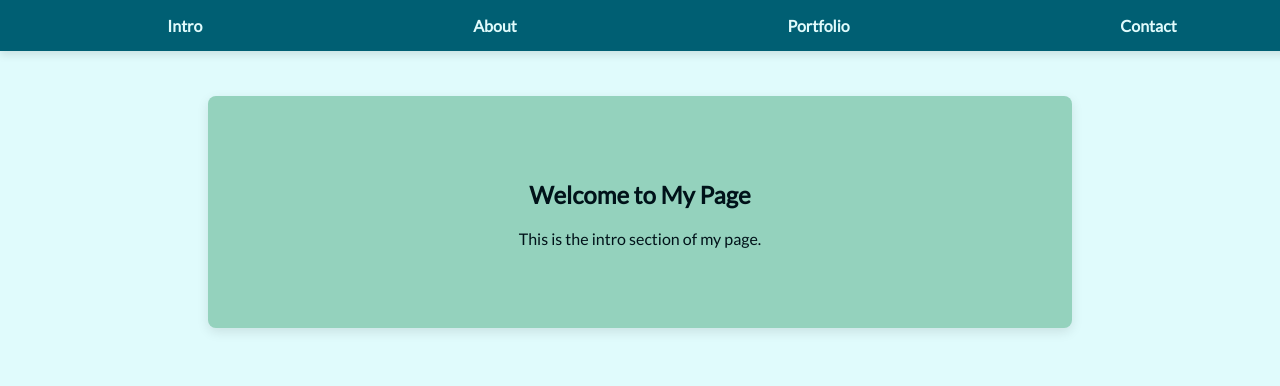
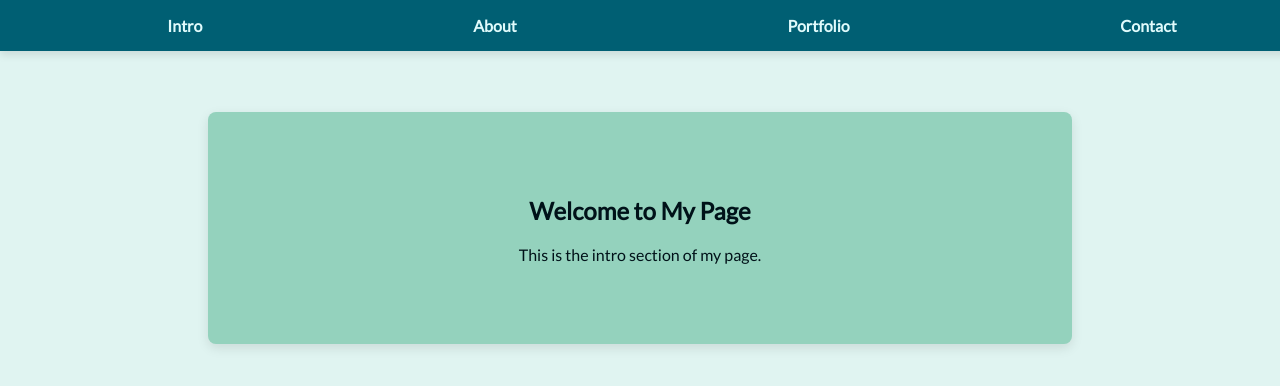
Before and after one commit to Loart/Loart.github.io, a plain HTML site: page index.html in a window 1280 px wide. Drawn offline with Linux system fonts and the light colour scheme.

Commit message:
Update styles.css

```diff
--- a/styles.css
+++ b/styles.css
@@ -1,9 +1,9 @@
 body {
   font-family: 'Lato', sans-serif;
-  background-color: #e0fbfc;
-  color: #001219;
   margin: 0;
   scroll-behavior: smooth;
+  background-color: #e0f4f1;
+  color: #001219;
 }
 
 header {
@@ -40,55 +40,35 @@ main {
   padding-top: 5rem; /* Offset for the fixed header */
 }
 
+section {
+  display: none; /* Initially hide all sections */
+  opacity: 0;
+  transition: opacity 0.5s ease;
+  margin: 2rem auto;
+  padding: 4rem 2rem;
+  max-width: 800px;
+  border-radius: 8px;
+  box-shadow: 0 4px 12px rgba(0, 0, 0, 0.1);
+}
+
+section.active {
+  display: block; /* Display only the active section */
+  opacity: 1;
+}
+
 .hero-content {
   background-color: #94d2bd;
   text-align: center;
-  padding: 8rem 1rem;
-  animation: fadeUp 1.5s ease-in-out;
 }
 
-section {
-  padding: 4rem 2rem;
-  margin: 1rem 0;
+#about {
   background-color: #f0f9fa;
-  border-radius: 8px;
-  box-shadow: 0 4px 12px rgba(0, 0, 0, 0.1);
-  margin-left: auto;
-  margin-right: auto;
-  max-width: 800px;
-}
-
-h2 {
-  font-family: 'Merriweather', serif;
-}
-
-section {
-  display: none; /* Initially hide all sections */
-  opacity: 0; /* Start with sections fully transparent */
-  transition: opacity 0.5s ease; /* Smooth transition for opacity */
-}
-
-section.active {
-  display: block; /* Display the active section */
-  opacity: 1; /* Make the section fully opaque */
-  padding: 4rem 2rem; /* Standard padding */
-}
-
-#about, #contact {
-  background-color: #f0f9fa; /* Light background for alternating sections */
 }
 
 #portfolio {
-  background-color: #e0fbfc; /* Different background for another section */
+  background-color: #e0fbfc;
 }
 
-@keyframes fadeUp {
-  0% {
-    opacity: 0;
-    transform: translateY(20px);
-  }
-  100% {
-    opacity: 1;
-    transform: translateY(0);
-  }
+#contact {
+  background-color: #f0f9fa;
 }
```
